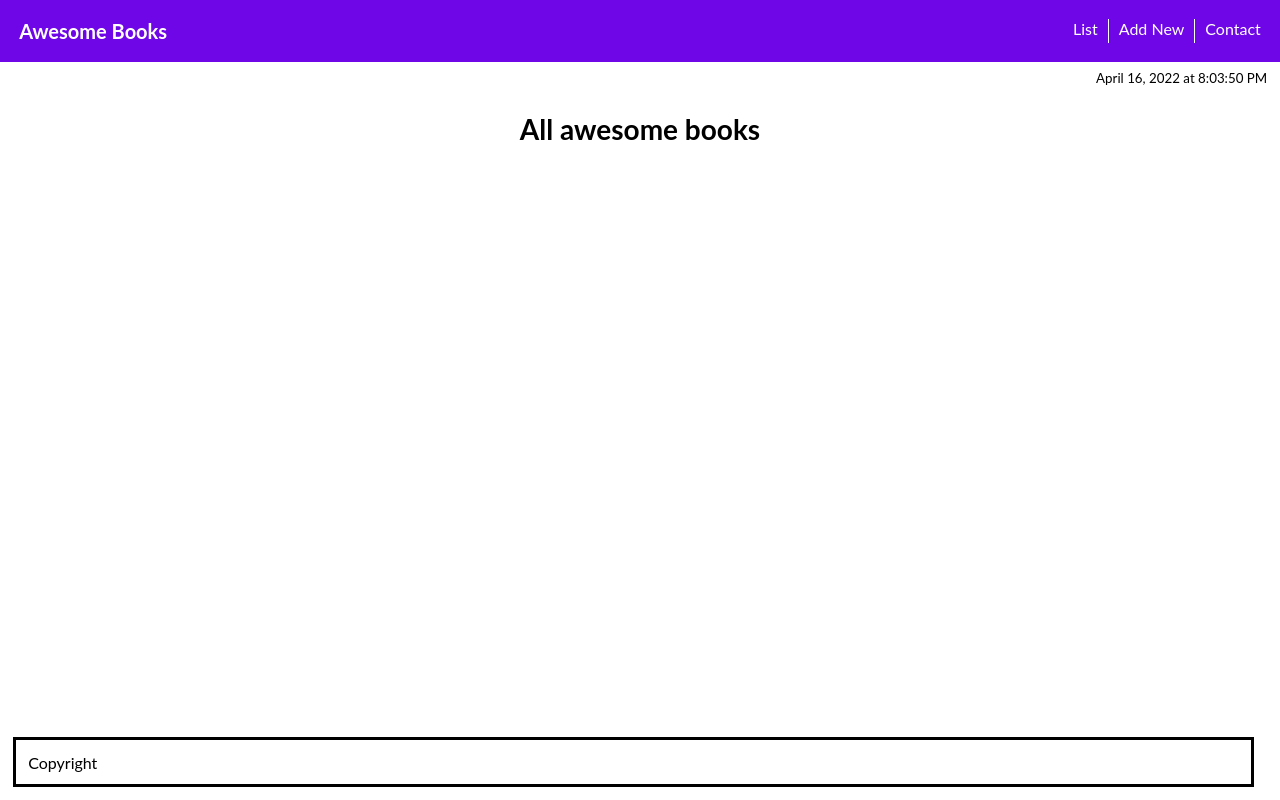
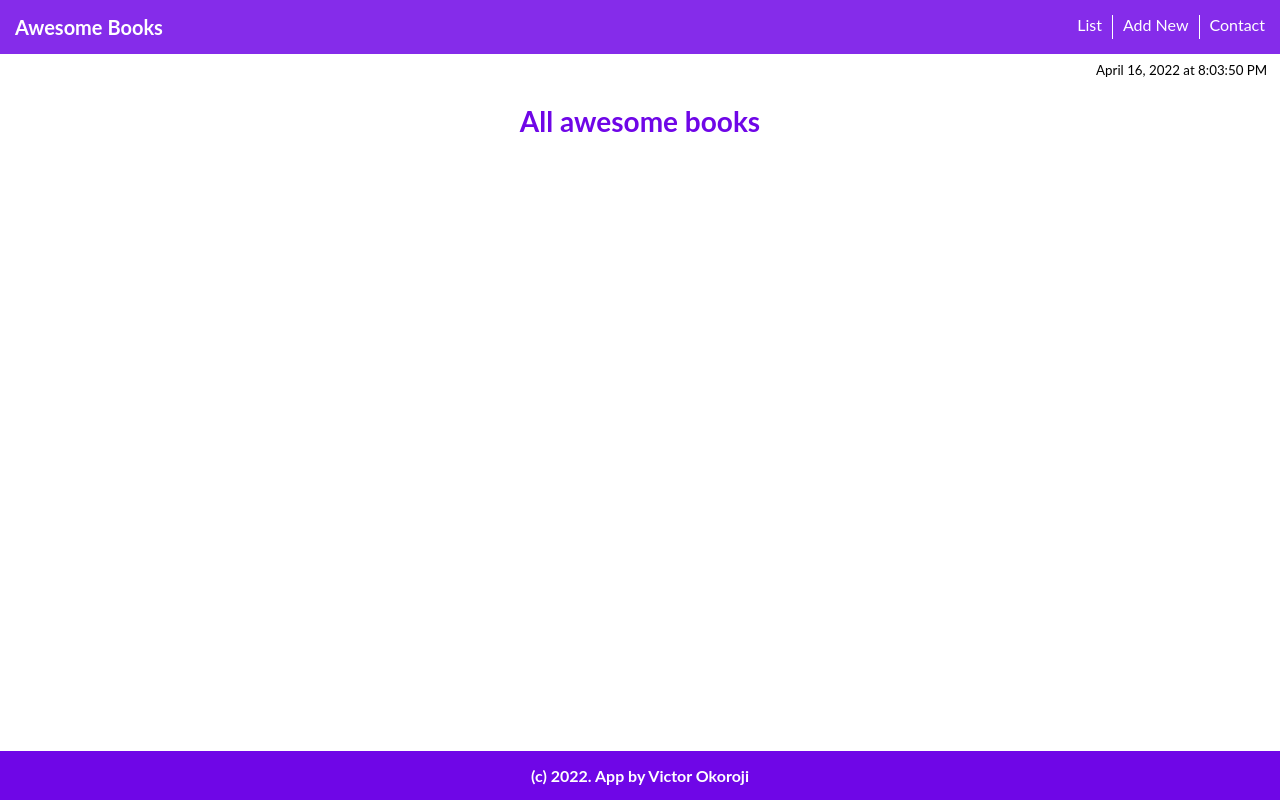
Before and after one commit to victorokoroji/awesome-books, a website built with webpack: page src/index.html in a window 1280 px wide. Built offline with nearby package versions, Linux system fonts and the light colour scheme.

Commit message:
Add footer styling

```diff
--- a/src/index.html
+++ b/src/index.html
@@ -78,9 +78,7 @@
 		</section>
 
 		<footer>
-			<div class="footer-box">
-				<p>Copyright</p>
-			</div>
+				<p>(c) 2022. App by Victor Okoroji</p>
 		</footer>
 		<script src="bundle.js"></script>
 	</body>
--- a/src/style.css
+++ b/src/style.css
@@ -32,8 +32,8 @@ body {
 nav {
   display: flex;
   margin-bottom: 0;
-  padding: 1.5%;
-  background-color: #6f06e7;
+  padding: 15px;
+  background-color: #6f06e7d8;
 }
 
 nav > .left-nav {
@@ -67,17 +67,14 @@ footer {
   bottom: 0;
   left: 0;
   right: 0;
-  width: 99vw;
-  height: auto;
-  overflow-y: hidden;
-  padding: 1%;
-}
-
-.footer-box {
+  width: 100%;
+  background-color: #6f06e7;
   display: flex;
-  justify-content: flex-start;
-  padding: 1%;
-  border: solid 3px #000;
+  justify-content: center;
+  align-items: center;
+  padding: 15px;
+  color: white;
+  font-weight: bolder;
 }
 
 .main-container {
@@ -88,6 +85,7 @@ footer {
   text-align: center;
   font-size: 28px;
   padding-top: 20px;
+  color: #6f06e7;
 }
 
 .book-list {
```
